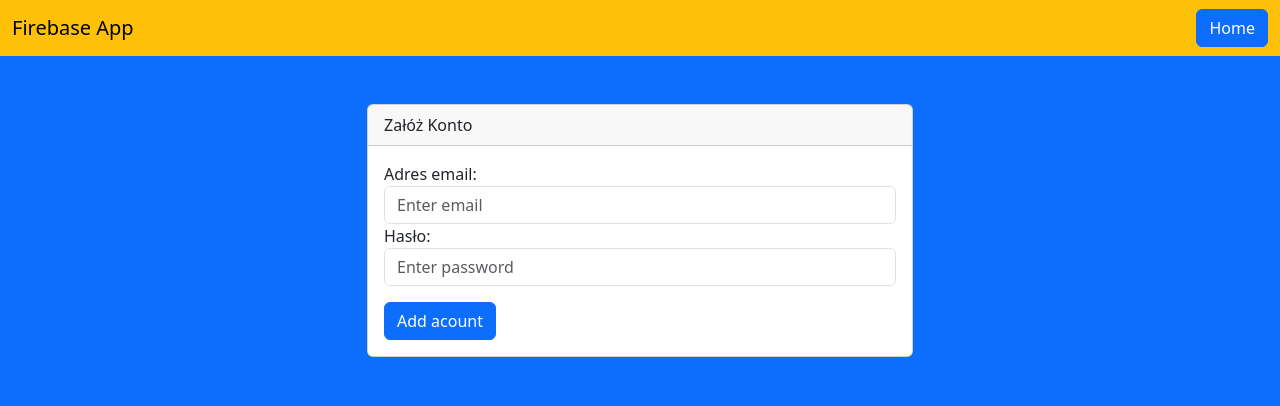
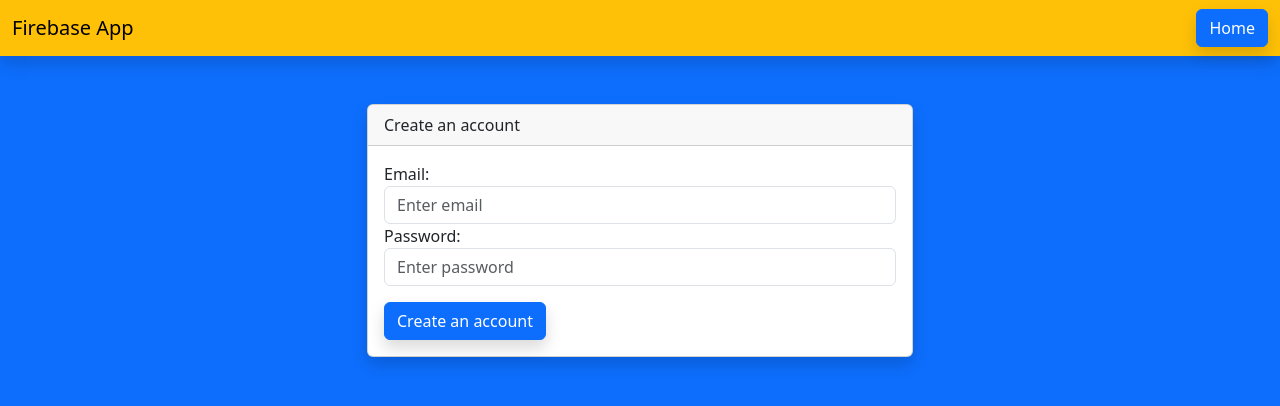
Before and after one commit to Sl0mek/FirebaseApp, a website built with Parcel: page src/createAccount.html in a window 1280 px wide. Built offline with nearby package versions, Linux system fonts and the light colour scheme; some packages are replaced by stand-ins of ours.

Commit message:
Added shadows

```diff
--- a/src/createAccount.html
+++ b/src/createAccount.html
@@ -9,36 +9,36 @@
     <link href="https://cdn.jsdelivr.net/npm/bootstrap@5.3.3/dist/css/bootstrap.min.css" rel="stylesheet" integrity="sha384-QWTKZyjpPEjISv5WaRU9OFeRpok6YctnYmDr5pNlyT2bRjXh0JMhjY6hW+ALEwIH" crossorigin="anonymous">
   </head>
   <body class="bg-primary">
-    <nav class="navbar bg-warning">
+    <nav class="navbar bg-warning shadow">
         <div class="container-fluid">
             <a class="navbar-brand">Firebase App</a>
             <div>
-                <button class="btn btn-primary" type="submit">Home</button>
+                <button class="btn btn-primary shadow" type="submit">Home</button>
             </div>
         </div>
       </nav>
     <div class="container mt-5">
         <div class="row justify-content-center">
           <div class="col-md-6">
-            <div class="card">
+            <div class="card shadow">
               <div class="card-header">
-                Załóż Konto
+                Create an account
               </div>
               <div class="card-body">
                 <form>
                   <div class="form-group">
-                    <label for="email">Adres email:</label>
+                    <label for="email">Email:</label>
                     <input type="email" class="form-control" id="email" placeholder="Enter email" required>
                   </div>
                   <div class="form-group">
-                    <label for="password">Hasło:</label>
+                    <label for="password">Password:</label>
                     <input type="password" class="form-control" id="password" placeholder="Enter password" required>
                   </div>
                   <!-- <div class="form-group">
                     <label for="confirm_password">Potwierdź Hasło:</label>
                     <input type="password" class="form-control" id="confirm_password" placeholder="Potwierdź hasło" required>
                   </div> -->
-                  <button type="submit" class="btn btn-primary btn-block mt-3">Add acount</button>
+                  <button type="submit" class="btn btn-primary btn-block mt-3 shadow">Create an account</button>
                 </form>
               </div>
             </div>
```
Also changed, not shown: src/index.html (+4 -4 lines), src/login.html (+3 -3 lines).
